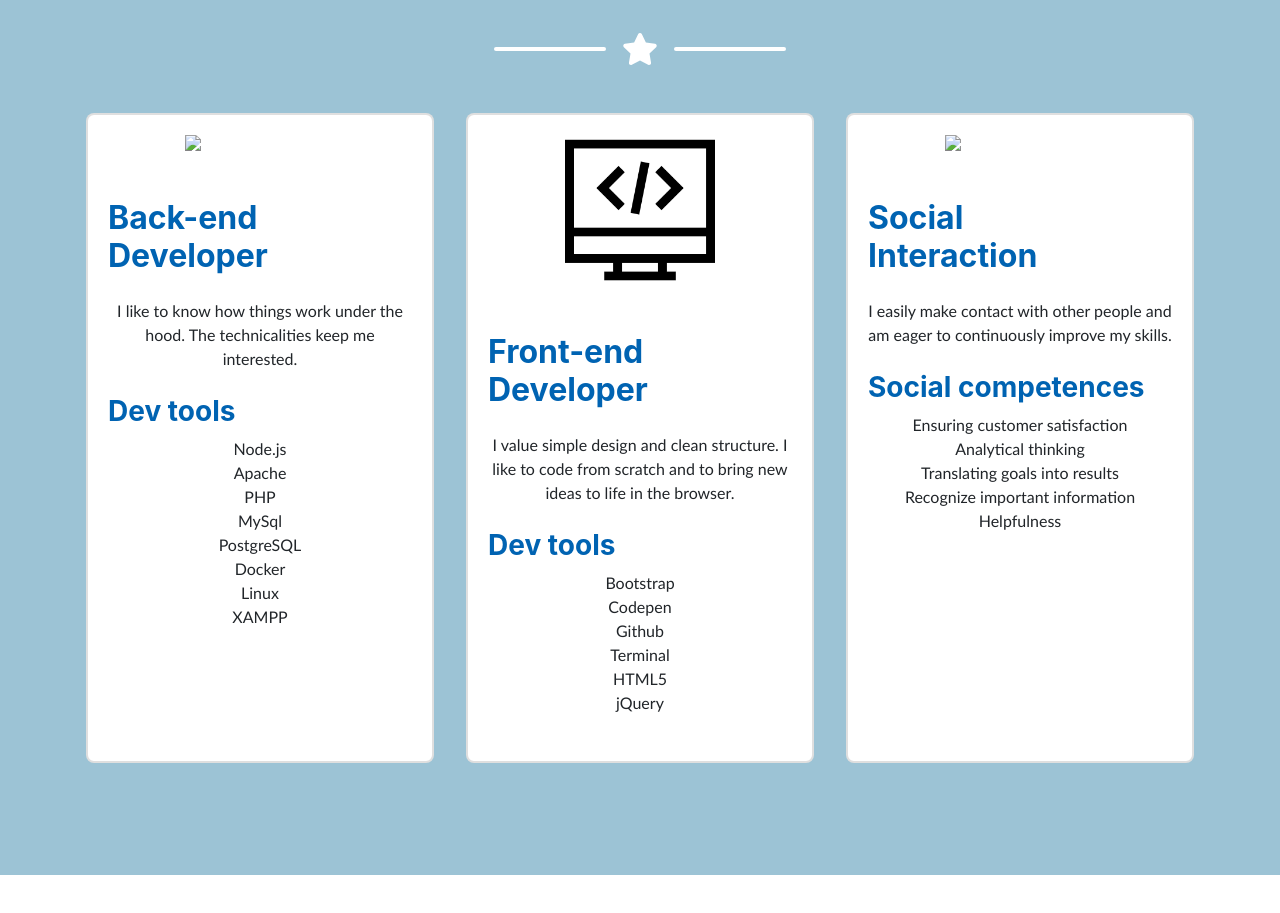
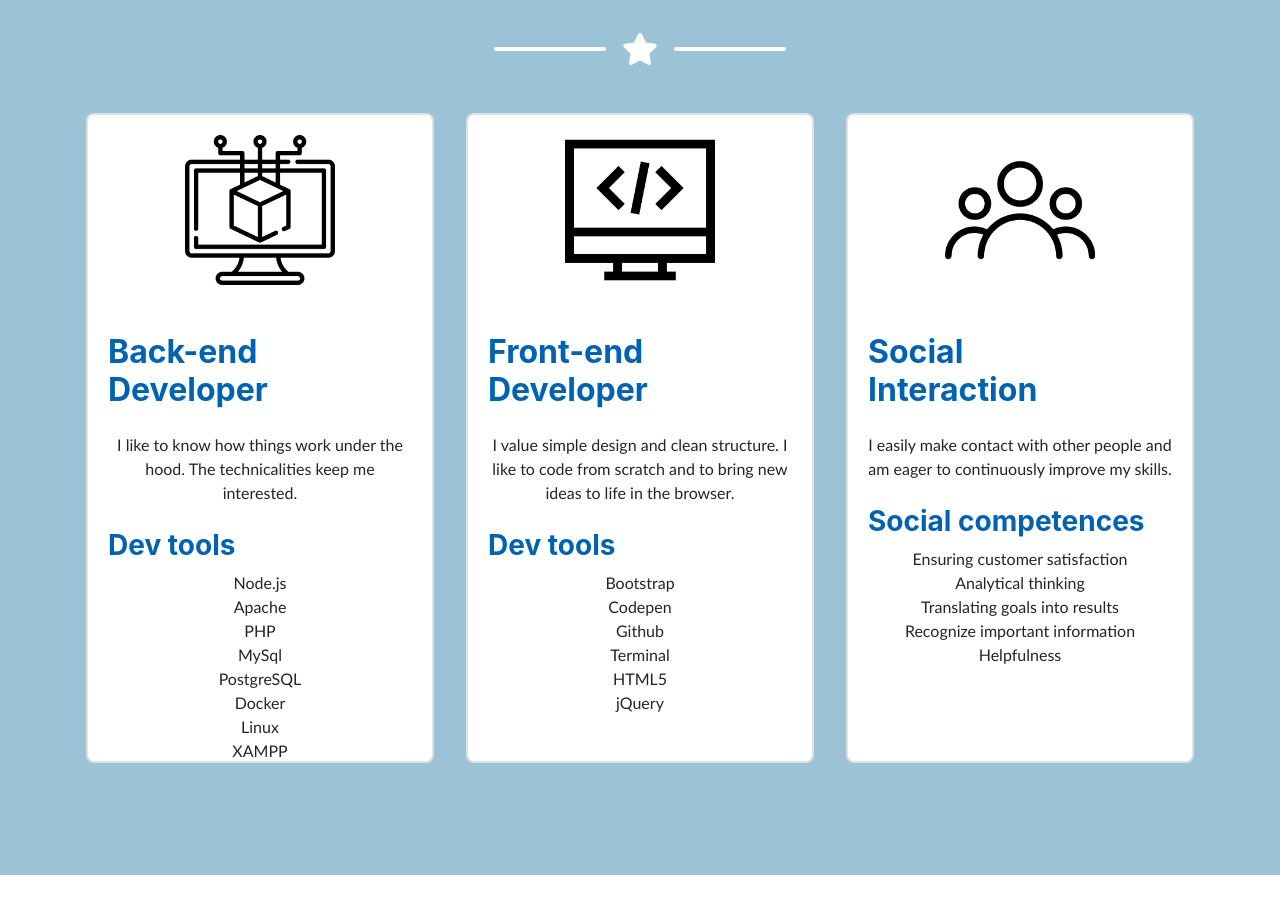
Before and after one commit to r0661011/portfolio, a plain HTML site: page index.html in a window 1280 px wide. Shown: the part 1724-2637 px from the top of the page. Drawn offline with nearby package versions, Linux system fonts and the light colour scheme; the site is published under a folder, as on GitHub Pages, so addresses that start at the root find nothing; a web font is replaced by a local one.

Commit message:
svgs sucken hard

```diff
--- a/index.html
+++ b/index.html
@@ -87,7 +87,7 @@
                 <div class="row">
                     <div class="col-lg p-3 col-md-6">
                         <div class="card">
-                            <div class="card-body"> <img class="img-fluid d-block mb-5 mx-auto" src="/assets/img/backend.png" width="150">
+                            <div class="card-body"> <img class="img-fluid d-block mb-5 mx-auto" src="./assets/img/backend.png" width="150">
                                 <h2 class="mb-4 text-secondary">Back-end Developer</h2>
                                 <p class="mb-4 text-center">I like to know how things work under the hood. The technicalities keep me interested.</p>
                                 <h3 class="text-secondary">Dev tools</h3>
@@ -124,7 +124,7 @@
                     </div>
                     <div class="col-lg p-3 col-md-6">
                         <div class="card">
-                            <div class="card-body"> <img class="img-fluid d-block mb-5 mx-auto" src="/assets/img/social.png" width="150">
+                            <div class="card-body"> <img class="img-fluid d-block mb-5 mx-auto" src="./assets/img/social.png" width="150">
                                 <h2 class="mb-4 text-secondary">Social <br> Interaction</h2>
                                 <p class="mb-4 text-center">I easily make contact with other people and am eager to continuously improve my skills.</p>
                                 <h3 class="text-secondary">Social competences</h3>
```
